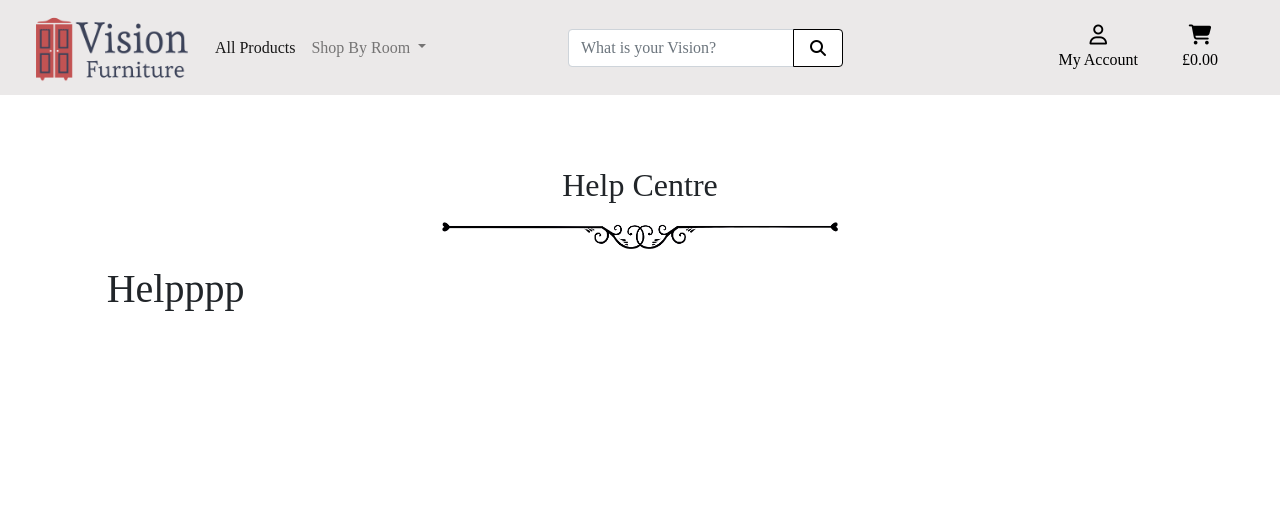
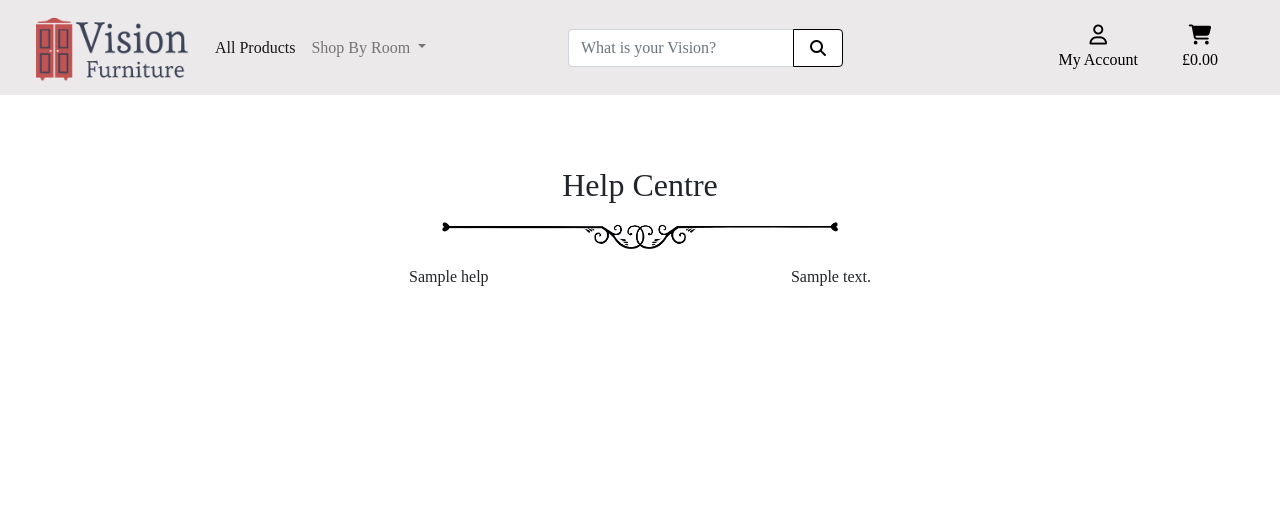
Before and after one commit to rhysseddon/Vision-Furniture-MS4-Project, a Django app: page /help/ in a window 1280 px wide. Shown: the top 510 px of the page. Run offline with Django 3.2, Linux system fonts and the light colour scheme; tables that the repository leaves empty hold one stand-in row (values such as "Sample post"); some libraries are stand-ins or nearby versions; some web fonts are replaced.

Commit message:
Render help info to help_centre.html

```diff
--- a/home/templates/home/help_centre.html
+++ b/home/templates/home/help_centre.html
@@ -16,7 +16,13 @@
     <div class="row">
         <div class="col-10 offset-1">
             <div class="row h-100">
-                <h1>Helpppp</h1>
+                {% for help in help_info %}
+                <hr>
+                <p>{{ help.question }}</p>
+                <hr>
+                <p>{{ help.answer }}</p>
+                <hr>
+                {% endfor %}
             </div>
         </div>
     </div>
--- a/home/views.py
+++ b/home/views.py
@@ -10,5 +10,8 @@ def index(request):
 
 def help_centre(request):
     """ A view that will render the help centre page """
-
-    return render(request, 'home/help_centre.html')
+    help_info = Help.objects.all()
+    context = {
+        'help_info': help_info
+    }
+    return render(request, 'home/help_centre.html', context)
```
